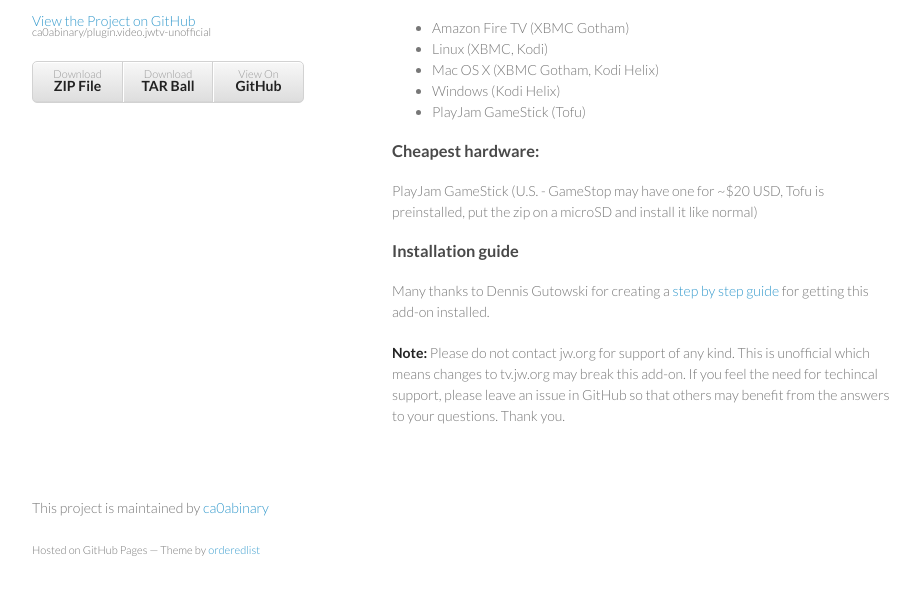
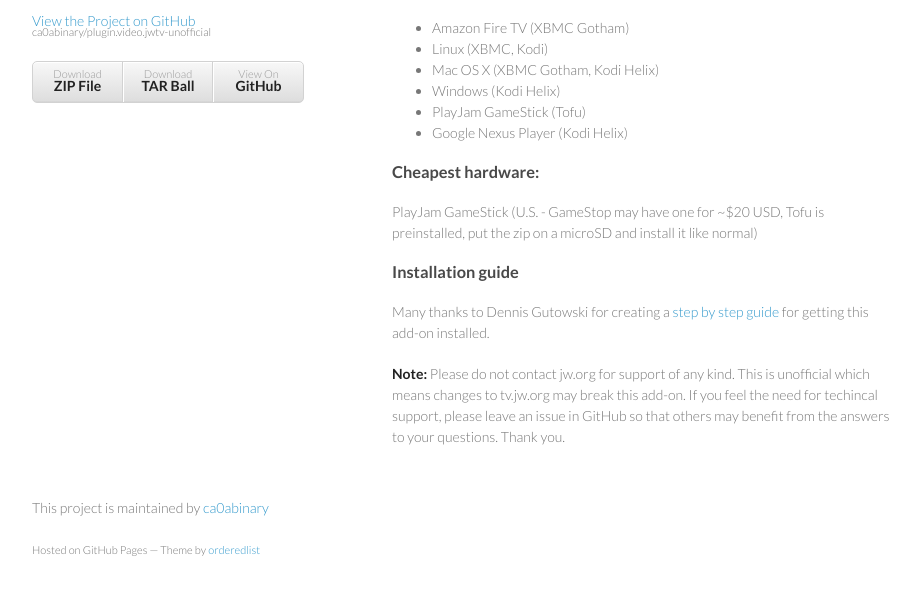
Before and after one commit to drothmaler/plugin.video.jwtv-unofficial, a plain HTML site: page index.html in a window 1280 px wide. Shown: the part 171-766 px from the top of the page, without its empty margins (178-1098 px from the left). Drawn offline with Linux system fonts and the light colour scheme.

Commit message:
Update index.html

```diff
--- a/index.html
+++ b/index.html
@@ -42,6 +42,7 @@
 <li>Mac OS X (XBMC Gotham, Kodi Helix)</li>
 <li>Windows (Kodi Helix)</li>
 <li>PlayJam GameStick (Tofu)</li>
+<li>Google Nexus Player (Kodi Helix)</li>
 </ul>
 
 <h3>
```
